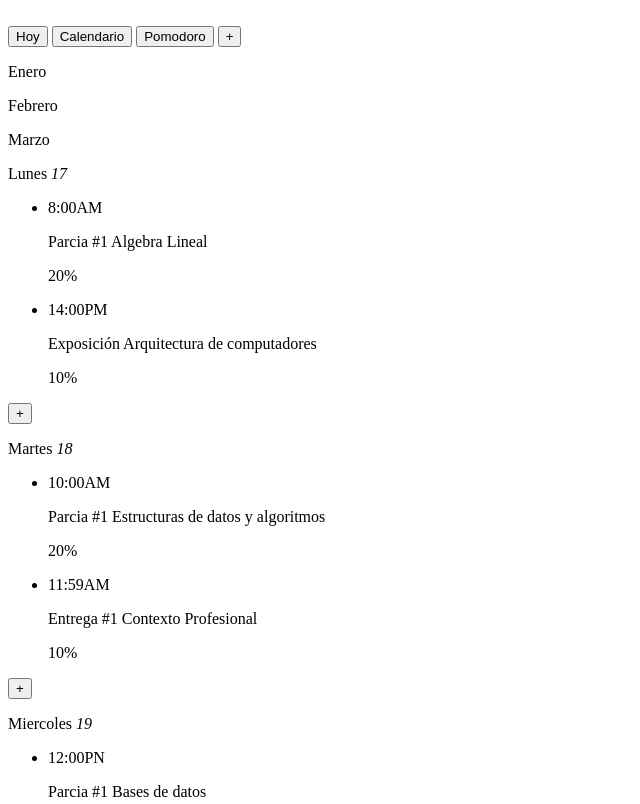
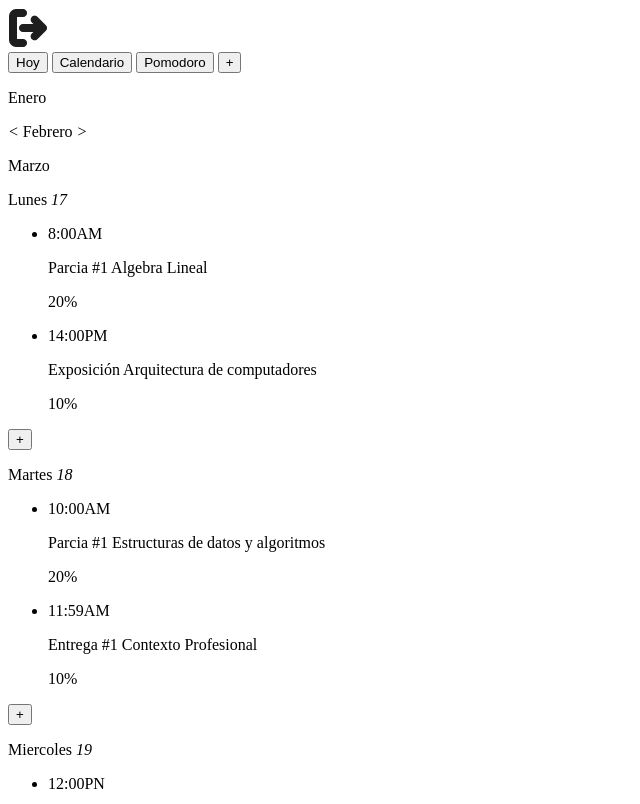
Before and after one commit to JuanfeP2004/AppMovilHibrida, a plain HTML site: page calendario.html in a window 1280 px wide. Shown: the top 804 px of the page, without its empty margins (0-640 px from the left). Drawn offline with Linux system fonts and the light colour scheme.

Commit message:
Se agregaron las imagenes del calendario y de crear tarea

```diff
--- a/calendario.html
+++ b/calendario.html
@@ -8,7 +8,7 @@
 <body>
     <header>
         <div>
-            <img src="" alt="">
+            <img src="img/backToLogin.png" alt="">
         </div>
         <div>
             <button>Hoy</button>
@@ -19,7 +19,7 @@
 
         <div>
             <p>Enero</p>
-            <p>Febrero</p>
+            <p><em>&lt;</em> Febrero <em>&gt;</em> </p>
             <p>Marzo</p>
         </div>
         <main>
```
Also changed, not shown: crearTarea.html (+1 -1 lines), img/backToLogin.png (added), img/logo.png (added).
